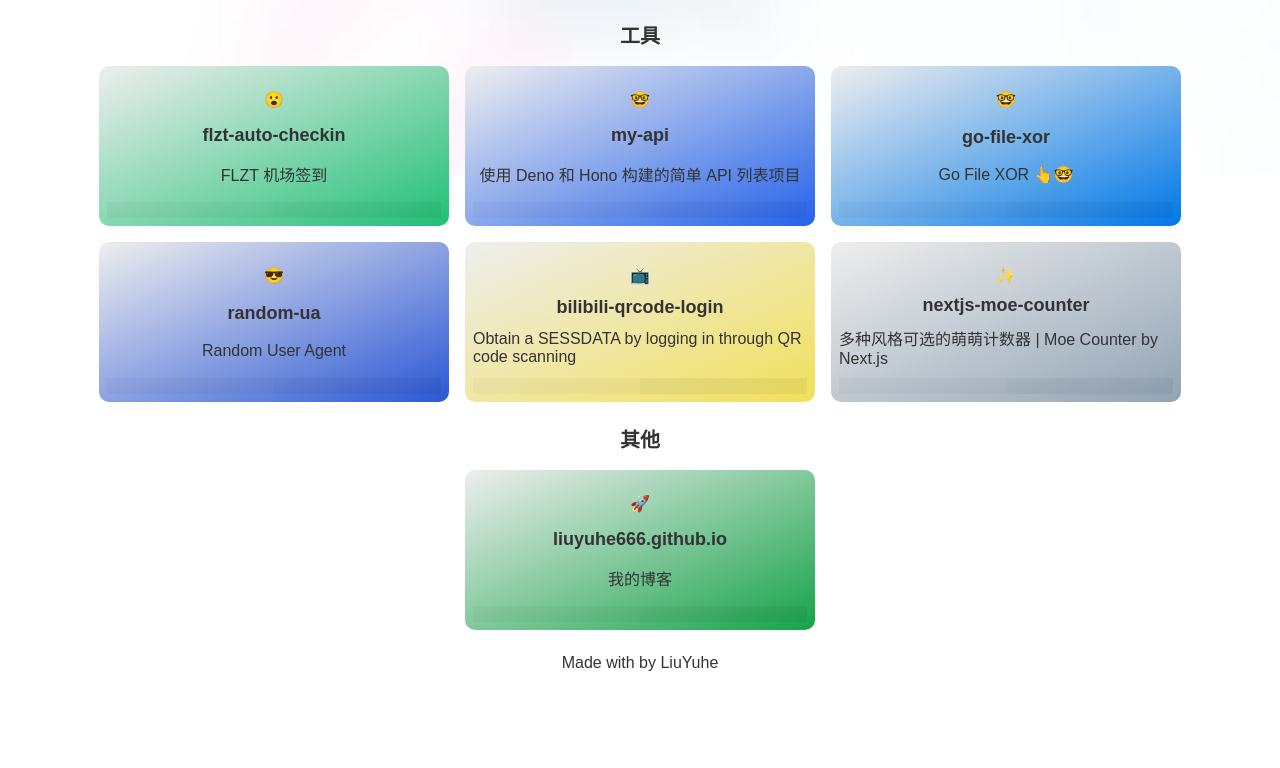
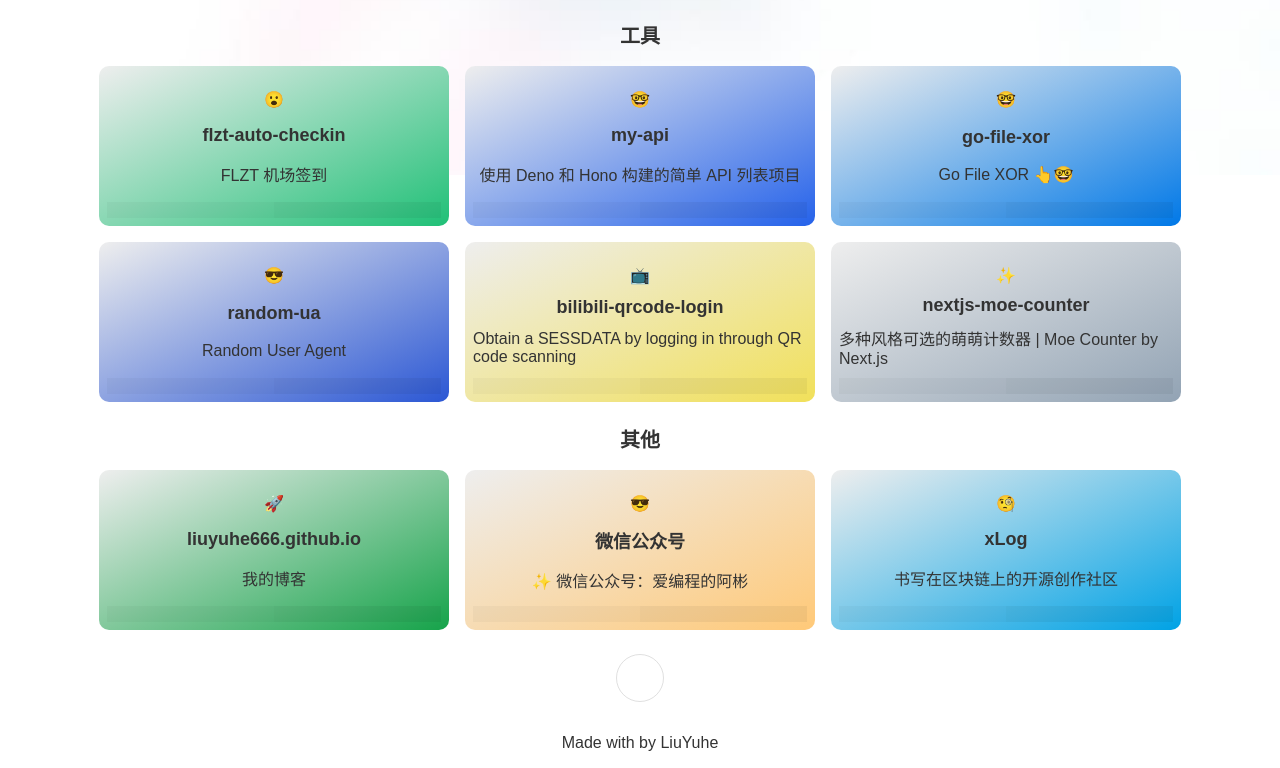
Before and after one commit to liuyuhe666/my-project, a Vue app: page / in a window 1280 px wide. Shown: the part 625-1393 px from the top of the page. Before the commit the page ends 1313 px from the top, so only its background shows below. Built offline with nearby package versions, Linux system fonts and the light colour scheme.

Commit message:
feat: add sponsor me

```diff
--- a/src/App.vue
+++ b/src/App.vue
@@ -4,6 +4,7 @@
 import Footer from './components/Footer.vue'
 import Header from './components/Header.vue'
 import ProjectCard from './components/ProjectCard.vue'
+import SponsorMe from './components/SponsorMe.vue'
 import data from './config/data.json'
 
 const name = ref(import.meta.env.VITE_APP_USER_NAME)
@@ -52,6 +53,7 @@
       </div>
     </div>
   </div>
+  <SponsorMe />
   <Footer />
   <BackTop />
 </template>
--- /dev/null
+++ b/src/components/SponsorMe.vue
@@ -0,0 +1,59 @@
+<script setup lang="ts">
+import { ref } from 'vue'
+
+const isShow = ref(false)
+
+function toggle() {
+  isShow.value = !isShow.value
+}
+</script>
+
+<template>
+  <div class="sponsor-me-container">
+    <div class="sponsor-me-btn" @click="toggle">
+      <i class="fa-solid fa-heart" style="color: #f87171;" />
+    </div>
+    <div v-if="isShow" v-motion-pop class="sponsor-me-box">
+      <p>☕ Buy me a coffee</p>
+      <div>
+        <img src="https://raw.githubusercontent.com/lyh-gzh/buy-me-a-coffee/refs/heads/main/assets/alipay.png" alt="支付宝">
+        <img src="https://raw.githubusercontent.com/lyh-gzh/buy-me-a-coffee/refs/heads/main/assets/wx.png" alt="微信">
+      </div>
+    </div>
+  </div>
+</template>
+
+<style lang="less" scoped>
+.sponsor-me-container {
+    display: flex;
+    flex-direction: column;
+    align-items: center;
+    justify-content: center;
+    margin: 16px 0;
+    .sponsor-me-btn {
+        display: inline-flex;
+        align-items: center;
+        justify-content: center;
+        width: 3rem;
+        height: 3rem;
+        border: 1px solid var(--border-color);
+        cursor: pointer;
+        border-radius: 50%;
+        background-color: var(--background-color-rgb);
+        &:hover {
+            background-color: #ffffffe6;
+            transform: scale(1.1);
+            transition: transform .4s ease-in-out;
+        }
+    }
+    .sponsor-me-box {
+        display: flex;
+        flex-direction: column;
+        align-items: center;
+        justify-content: center;
+        background-color: var(--background-color-rgb);
+        border-radius: var(--border-radius);
+        margin-top: 8px;
+    }
+}
+</style>
--- a/src/config/data.json
+++ b/src/config/data.json
@@ -117,6 +117,22 @@
         "description": "我的博客",
         "url": "https://liuyuhe666.github.io",
         "github": "https://github.com/liuyuhe666/liuyuhe666.github.io"
+      },
+      {
+        "name": "微信公众号",
+        "emoji": "😎",
+        "color": "#ffc978",
+        "description": "✨ 微信公众号：爱编程的阿彬",
+        "url": "https://sink.liuyuhe.us.kg/w2ypqe",
+        "github": "https://github.com/lyh-gzh"
+      },
+      {
+        "name": "xLog",
+        "emoji": "🧐",
+        "color": "#00a2e5",
+        "description": "书写在区块链上的开源创作社区",
+        "url": "https://hellolyh.xlog.app",
+        "github": ""
       }
     ]
   }
```
